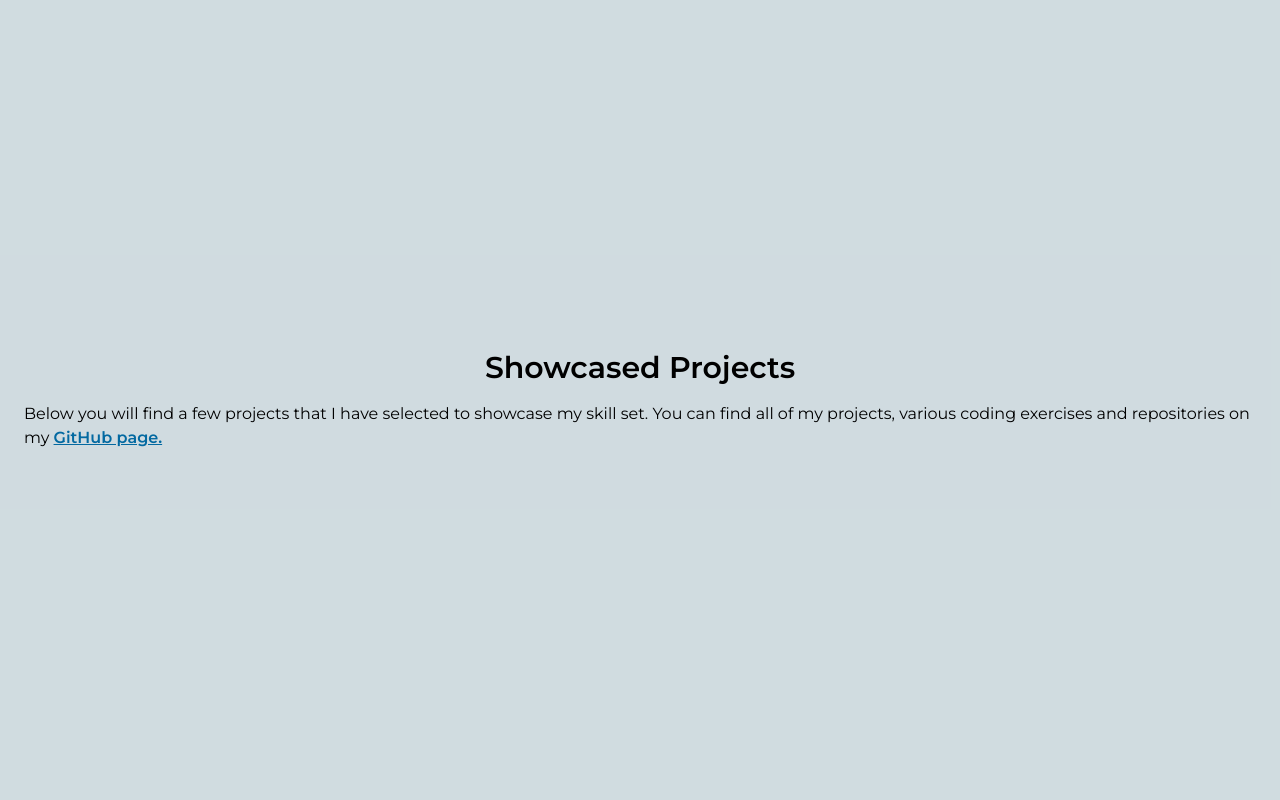
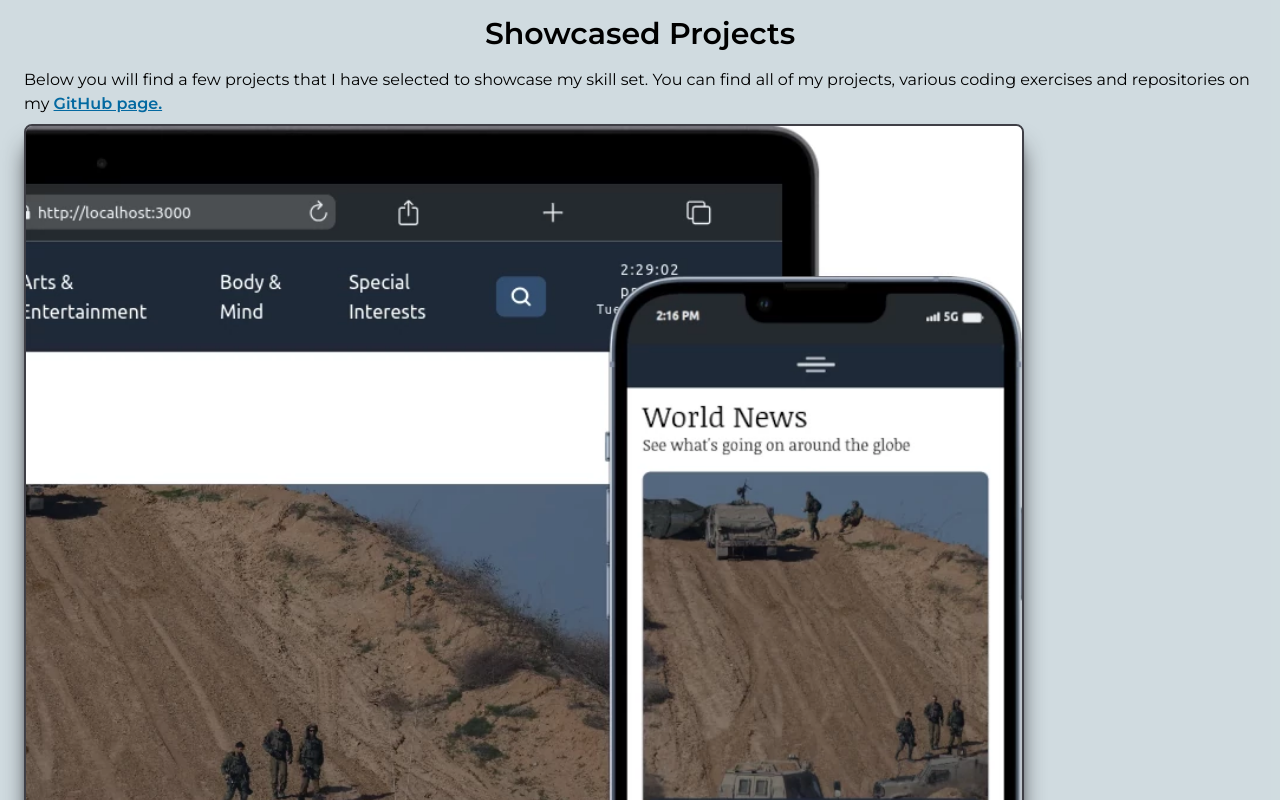
Before and after one commit to wlowrimore/piece_of_me, a Next.js app: page /projects in a window 1280 px wide. Shown: the top 800 px of the page. Built offline with nearby package versions, Linux system fonts and the light colour scheme.

Commit message:
beginning  the build out of hardcoding projects before I create a json file for mapping data.

```diff
--- a/src/app/components/ProjectsComponent.tsx
+++ b/src/app/components/ProjectsComponent.tsx
@@ -1,5 +1,7 @@
+import Image from "next/image";
 import Link from "next/link";
-import React from "react";
+
+import News from "/public/images/project_images/newsLinkNow.webp";
 
 const ProjectsComponent: React.FC = () => {
   return (
@@ -21,6 +23,15 @@ const ProjectsComponent: React.FC = () => {
         </p>
       </div>
       {/* Projects Listed with links to repo and live site */}
+      <section className="w-full p-2 flex flex-col">
+        <Image
+          src={News}
+          alt="news-link-now"
+          width={1000}
+          height={1000}
+          className="rounded-lg border-2 border-zinc-700 shadow-xl shadow-zinc-800"
+        />
+      </section>
     </main>
   );
 };
```
Also changed, not shown: public/images/project_images/newsLinkNow.webp (added).
